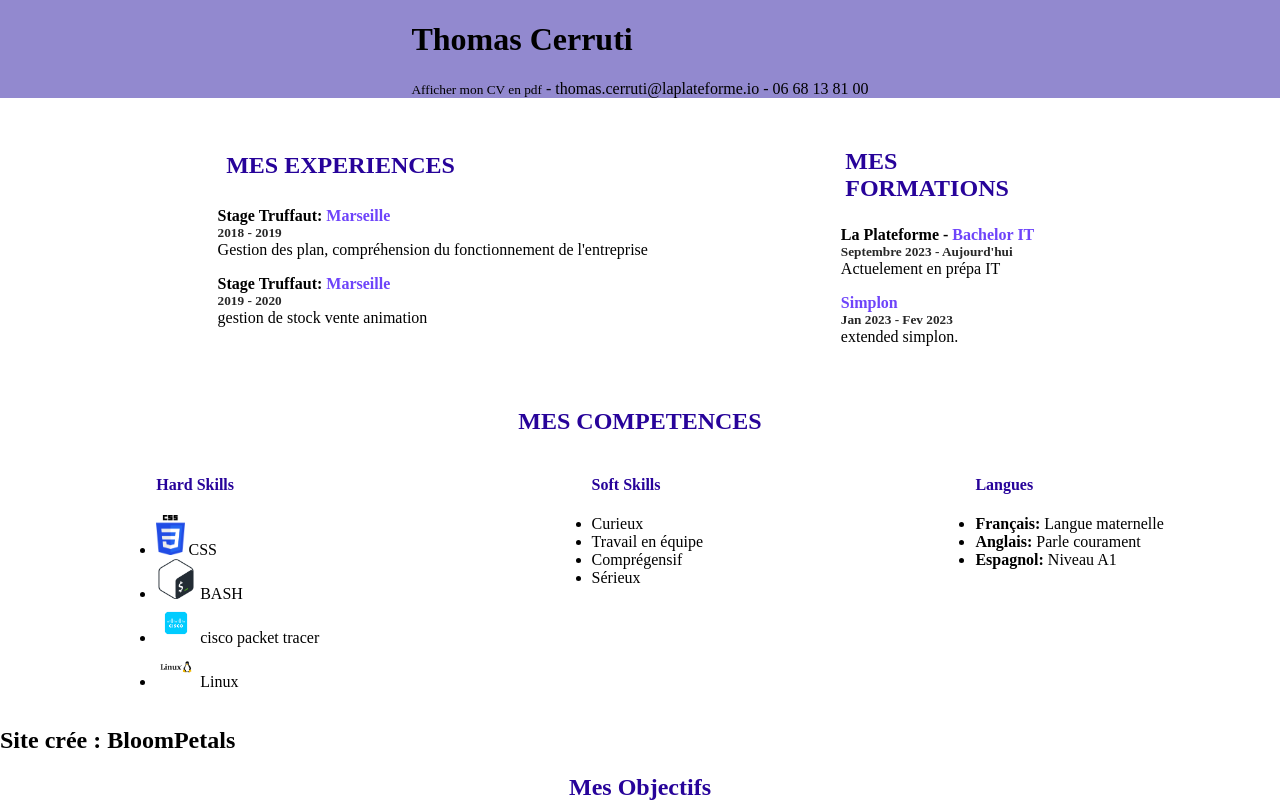
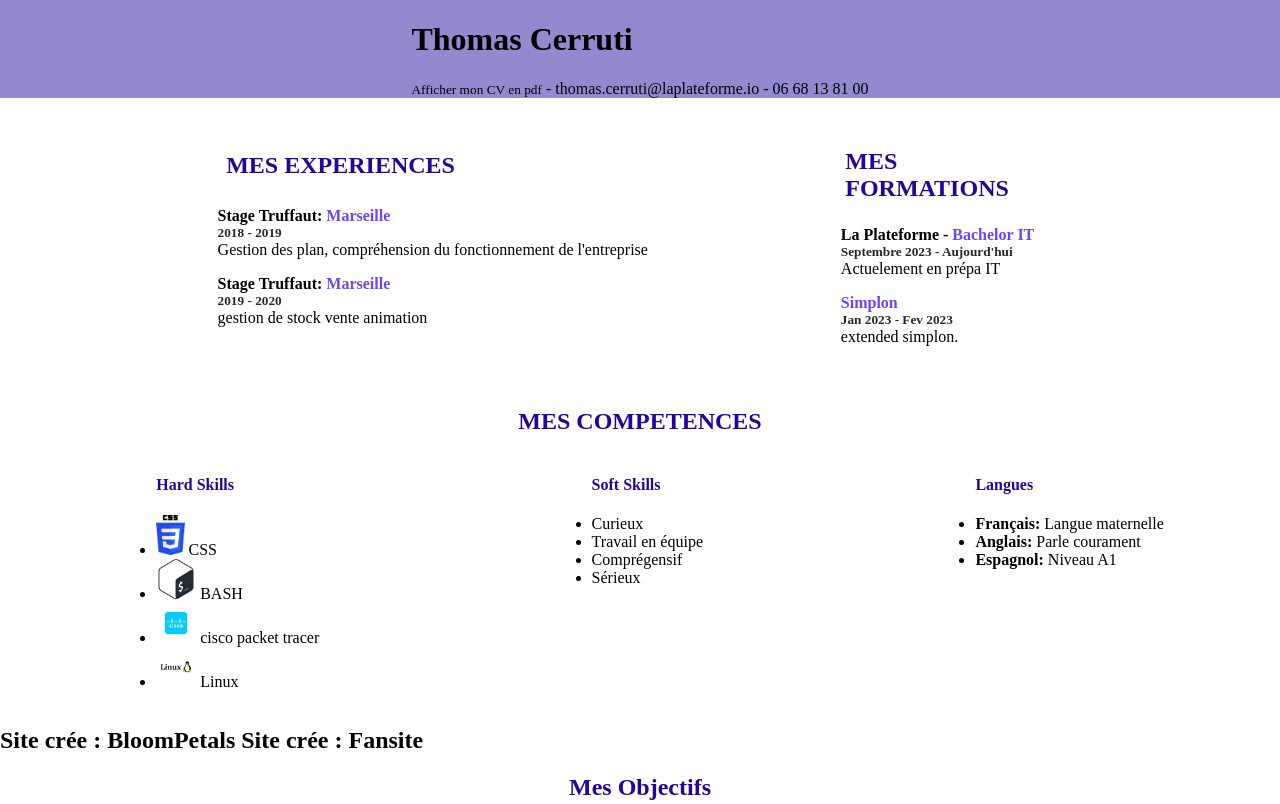
Before and after one commit to thomas-cerruti/plesk, a plain HTML site: page index.html in a window 1280 px wide. Shown: the top 804 px of the page. Drawn offline with Linux system fonts and the light colour scheme.

Commit message:
ajout du chemin vers fansite

```diff
--- a/index.html
+++ b/index.html
@@ -95,6 +95,7 @@
 			</div>
 			<h1 id="SiteCrée">
 				Site crée :<a href="/BloomPetals/index.html"> BloomPetals</a>
+				Site crée :<a href="/fansite/index.html"> Fansite</a>
 			</h1>
 		</section>
 
```
